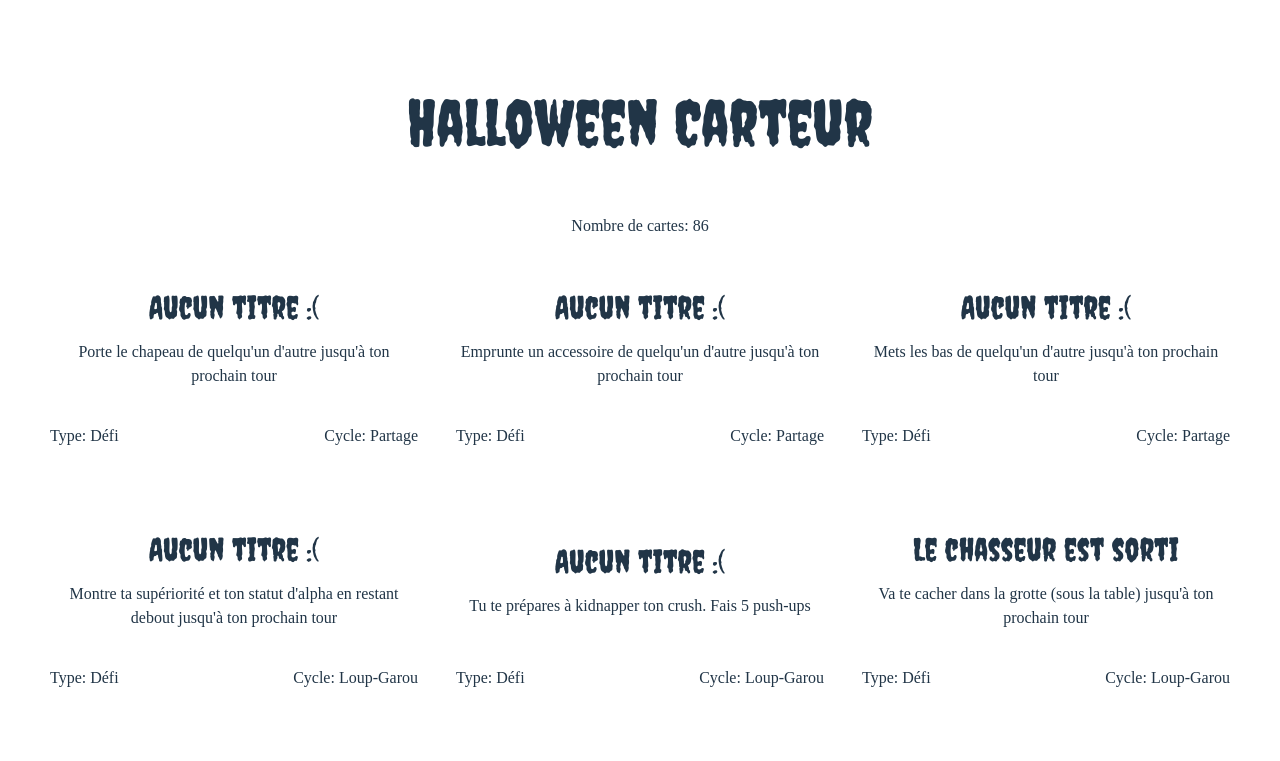
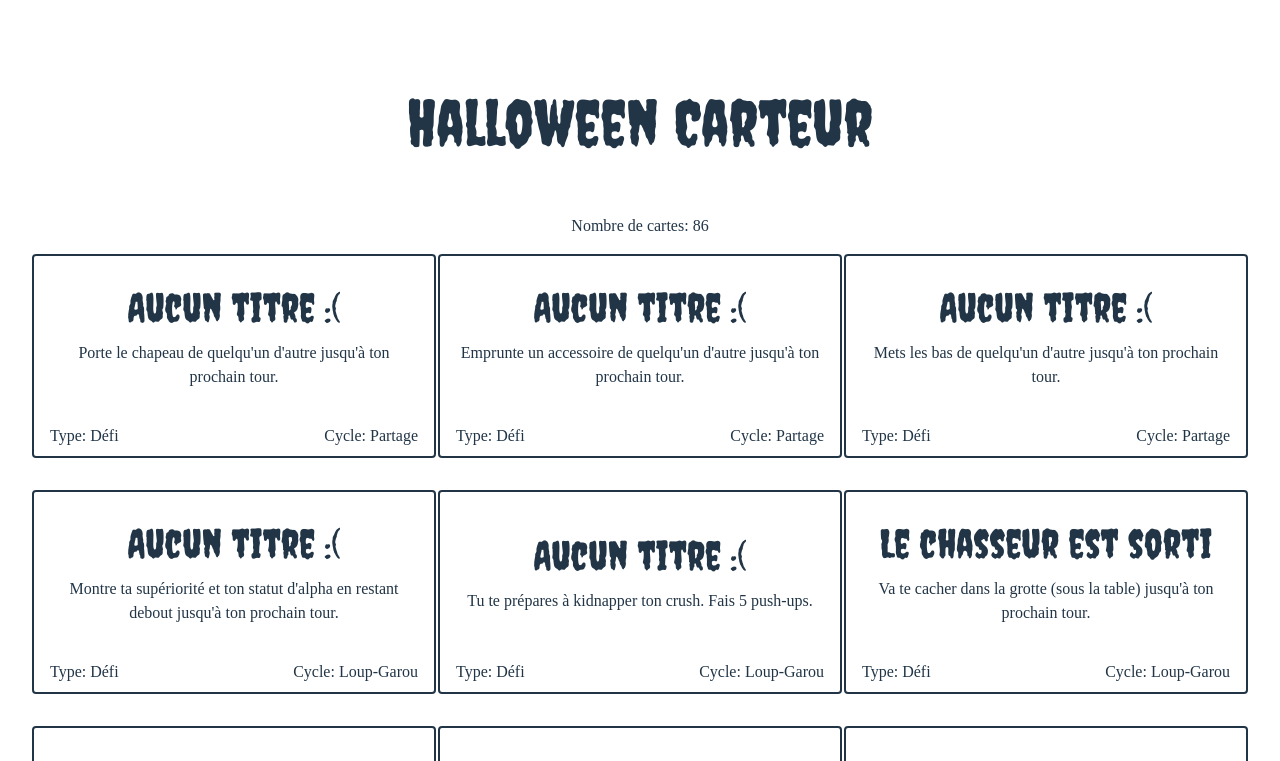
Before and after one commit to beaudry/HalloweenCarteur, a Preact app: page / in a window 1280 px wide. Shown: the top 761 px of the page. Built offline with nearby package versions, Linux system fonts and the light colour scheme; a web font is replaced by a local one.

Commit message:
Les questions sont correctement classifiées. Début du formatage

```diff
--- a/src/app.css
+++ b/src/app.css
@@ -9,7 +9,7 @@ h1 {
 }
 
 h2 {
-  font-size: 2rem;
+  font-size: 2.5rem;
 }
 
 h1,
@@ -24,27 +24,6 @@ h2 {
   text-align: center;
 }
 
-.logo {
-  height: 6em;
-  padding: 1.5em;
-}
-
-.logo:hover {
-  filter: drop-shadow(0 0 2em #646cffaa);
-}
-
-.logo.preact:hover {
-  filter: drop-shadow(0 0 2em #673ab8aa);
-}
-
-.card {
-  padding: 2em;
-}
-
-.read-the-docs {
-  color: #888;
-}
-
 #grille {
   display: flex;
   flex-wrap: wrap;
@@ -52,5 +31,11 @@ h2 {
 }
 
 .carte-conteneur {
-  margin-bottom: 1cm;
+  margin-bottom: 2rem;
 }
+
+@media print {
+  .ne-pas-imprimer {
+    display: none;
+  }
+}
--- a/src/app.tsx
+++ b/src/app.tsx
@@ -10,8 +10,10 @@ function obtenirCartesDeLaCategorie(categorie: Categorie) {
 function App() {
   return (
     <div>
-      <h1>Halloween Carteur</h1>
-      <p>Nombre de cartes: {cartes.length}</p>
+      <div className="ne-pas-imprimer">
+        <h1>Halloween Carteur</h1>
+        <p>Nombre de cartes: {cartes.length}</p>
+      </div>
 
       <div id="grille">
         {cartes.map(carte => <div class="carte-conteneur"><CarteHalloween carte={carte} /></div>)}
--- a/src/composants/CarteHalloween.css
+++ b/src/composants/CarteHalloween.css
@@ -8,10 +8,11 @@
     display: flex;
     flex-direction: column;
     justify-content: center;
+    break-inside: avoid;
 }
 
 .carte-contenu {
-    padding: 16px;
+    padding: 1rem;
     flex: 1;
     display: flex;
     flex-direction: column;
@@ -19,16 +20,28 @@
 }
 
 .carte-pied {
-    padding: 8px 16px;
+    padding: 0.5rem 1rem;
     display: flex;
     justify-content: space-between;
 }
 
 .carte h2 {
+    line-height: 1.25;
     margin: 0;
-    margin-bottom: 8px;
+    margin-bottom: 0.5rem;
 }
 
 .carte p {
     margin: 0;
 }
+
+.carte ul {
+    margin: 0;
+    text-align: left;
+}
+
+@media (prefers-color-scheme: light) {
+    .carte {
+        border-color: #213547;
+    }
+}
--- a/src/composants/CarteHalloween.tsx
+++ b/src/composants/CarteHalloween.tsx
@@ -9,7 +9,12 @@ function CarteHalloween({ carte }: CarteHalloweenProps) {
     return <div className="carte">
         <div className="carte-contenu">
             <h2>{carte.titre ?? "Aucun titre :("}</h2>
-            <p>{carte.description}</p>
+            {Array.isArray(carte.description) ?
+                <ul>
+                    {carte.description.map(itemDescription => <li key={itemDescription}>{itemDescription}</li>)}
+                </ul>
+                : <p>{carte.description}</p>
+            }
         </div>
         <div className="carte-pied">
             <span>Type: {carte.categorie}</span>
--- a/src/donnees/cartes.ts
+++ b/src/donnees/cartes.ts
@@ -2,57 +2,57 @@ import Carte from "../modeles/Carte";
 import Categorie from "../modeles/Categorie";
 
 const cartes: Carte[] = [
-    { categorie: Categorie.defi, cycle: "Partage", description: "Porte le chapeau de quelqu'un d'autre jusqu'à ton prochain tour" },
-    { categorie: Categorie.defi, cycle: "Partage", description: "Emprunte un accessoire de quelqu'un d'autre jusqu'à ton prochain tour" },
-    { categorie: Categorie.defi, cycle: "Partage", description: "Mets les bas de quelqu'un d'autre jusqu'à ton prochain tour" },
-    { categorie: Categorie.defi, cycle: "Loup-Garou", description: "Montre ta supériorité et ton statut d'alpha en restant debout jusqu'à ton prochain tour" },
-    { categorie: Categorie.defi, cycle: "Loup-Garou", description: "Tu te prépares à kidnapper ton crush. Fais 5 push-ups" },
-    { categorie: Categorie.defi, cycle: "Loup-Garou", description: "Va te cacher dans la grotte (sous la table) jusqu'à ton prochain tour", titre: "Le chasseur est sorti" },
+    { categorie: Categorie.defi, cycle: "Partage", description: "Porte le chapeau de quelqu'un d'autre jusqu'à ton prochain tour." },
+    { categorie: Categorie.defi, cycle: "Partage", description: "Emprunte un accessoire de quelqu'un d'autre jusqu'à ton prochain tour." },
+    { categorie: Categorie.defi, cycle: "Partage", description: "Mets les bas de quelqu'un d'autre jusqu'à ton prochain tour." },
+    { categorie: Categorie.defi, cycle: "Loup-Garou", description: "Montre ta supériorité et ton statut d'alpha en restant debout jusqu'à ton prochain tour." },
+    { categorie: Categorie.defi, cycle: "Loup-Garou", description: "Tu te prépares à kidnapper ton crush. Fais 5 push-ups." },
+    { categorie: Categorie.defi, cycle: "Loup-Garou", description: "Va te cacher dans la grotte (sous la table) jusqu'à ton prochain tour.", titre: "Le chasseur est sorti" },
     { categorie: Categorie.defi, cycle: "Loup-Garou", description: "Le chaperon rouge prend du temps à s'en venir. Va faire la chaise pendant 20 secondes." },
-    { categorie: Categorie.defi, cycle: "Social", description: "Nomme correctement tous les joueurs à la table" },
-    { categorie: Categorie.defi, cycle: "Social", description: "Va chercher un/une non-joueur/euse et viens nous le/la présenter en quelques phrases" },
-    { categorie: Categorie.defi, cycle: "Social", description: "Va changer la chanson qui joue et mets celle de ton choix. Tu dois la chanter (assez fort pour que les gens à la table t'entendent)" },
-    { categorie: Categorie.defi, cycle: "Social", description: "Amène un rouleau de Rockets à Charles-André" },
-    { categorie: Categorie.defi, cycle: "Social", description: "Amène un bonbon à Léa" },
-    { categorie: Categorie.defi, cycle: "Social", description: "Laisse un commentaire aux hôtes à propos de l'événement" },
-    { categorie: Categorie.defi, cycle: "Où est Charlie", description: "Va chercher un non-joueur qui a un chat chez lui" },
-    { categorie: Categorie.defi, cycle: "Où est Charlie", description: "Va chercher un non-joueur qui a une imprimante 3D chez lui" },
-    { categorie: Categorie.defi, cycle: "Où est Charlie", description: "Va chercher un non-joueur qui est encore aux études" },
-    { categorie: Categorie.defi, cycle: "Où est Charlie", description: "Va chercher un non-joueur qui est venu en autobus" },
-    { categorie: Categorie.defi, cycle: "Où est Charlie", description: "Va chercher un non-joueur qui est venu en voiture" },
-    { categorie: Categorie.defi, cycle: "Langage", description: "Parle avec un accent français jusqu'à ton prochain tour" },
-    { categorie: Categorie.defi, cycle: "Langage", description: "Parle en anglais jusqu'à ton prochain tour" },
-    { categorie: Categorie.defi, cycle: "Langage", description: "Ne dis plus un mot jusqu'à ton prochain tour" },
-    { categorie: Categorie.defi, cycle: "Langage", description: "Communique seulement en utilisant plusieurs cris d'animaux jusqu'à ton prochain tour" },
-    { categorie: Categorie.defi, cycle: "Mimes", description: "Une citrouille avec une chandelle à l'intérieur" },
-    { categorie: Categorie.defi, cycle: "Mimes", description: "Lancer du papier de toilette sur une maison" },
-    { categorie: Categorie.defi, cycle: "Mimes", description: "Buffy contre les vampires" },
-    { categorie: Categorie.defi, cycle: "Mimes", description: "Le film l'Exorciste" },
-    { categorie: Categorie.defi, cycle: "Mimes", description: "Le film Twilight" },
-    { categorie: Categorie.defi, cycle: "Mimes", description: "Nick Quasi-Sans-Tête" },
-    { categorie: Categorie.chaos, cycle: "Réorganisation", description: "Réorganisez les pions selon la grandeur croissante des joueurs" },
-    { categorie: Categorie.chaos, cycle: "Réorganisation", description: "Réorganisez les pions selon la grandeur décroissante des joueurs" },
+    { categorie: Categorie.defi, cycle: "Social", description: "Nomme correctement tous les joueurs à la table." },
+    { categorie: Categorie.defi, cycle: "Social", description: "Va chercher un/une non-joueur/euse et viens nous le/la présenter en quelques phrases." },
+    { categorie: Categorie.defi, cycle: "Social", description: "Va changer la chanson qui joue et mets celle de ton choix. Tu dois la chanter (assez fort pour que les gens à la table t'entendent)." },
+    { categorie: Categorie.defi, cycle: "Social", description: "Amène un rouleau de Rockets à Charles-André." },
+    { categorie: Categorie.defi, cycle: "Social", description: "Amène un bonbon à Léa." },
+    { categorie: Categorie.defi, cycle: "Social", description: "Laisse un commentaire aux hôtes à propos de l'événement." },
+    { categorie: Categorie.defi, cycle: "Où est Charlie", description: "Va chercher un non-joueur qui a un chat chez lui." },
+    { categorie: Categorie.defi, cycle: "Où est Charlie", description: "Va chercher un non-joueur qui a une imprimante 3D chez lui." },
+    { categorie: Categorie.defi, cycle: "Où est Charlie", description: "Va chercher un non-joueur qui est encore aux études." },
+    { categorie: Categorie.defi, cycle: "Où est Charlie", description: "Va chercher un non-joueur qui est venu en autobus." },
+    { categorie: Categorie.defi, cycle: "Où est Charlie", description: "Va chercher un non-joueur qui est venu en voiture." },
+    { categorie: Categorie.defi, cycle: "Langage", description: "Parle avec un accent français jusqu'à ton prochain tour." },
+    { categorie: Categorie.defi, cycle: "Langage", description: "Parle en anglais jusqu'à ton prochain tour." },
+    { categorie: Categorie.defi, cycle: "Langage", description: "Ne dis plus un mot jusqu'à ton prochain tour." },
+    { categorie: Categorie.defi, cycle: "Langage", description: "Communique seulement en utilisant plusieurs cris d'animaux jusqu'à ton prochain tour." },
+    { categorie: Categorie.defi, cycle: "Mimes", description: "Une citrouille avec une chandelle à l'intérieur." },
+    { categorie: Categorie.defi, cycle: "Mimes", description: "Lancer du papier de toilette sur une maison." },
+    { categorie: Categorie.defi, cycle: "Mimes", description: "Buffy contre les vampires." },
+    { categorie: Categorie.defi, cycle: "Mimes", description: "Le film l'Exorciste." },
+    { categorie: Categorie.defi, cycle: "Mimes", description: "Le film Twilight." },
+    { categorie: Categorie.defi, cycle: "Mimes", description: "Nick Quasi-Sans-Tête." },
+    { categorie: Categorie.chaos, cycle: "Réorganisation", description: "Réorganisez les pions selon la grandeur croissante des joueurs." },
+    { categorie: Categorie.chaos, cycle: "Réorganisation", description: "Réorganisez les pions selon la grandeur décroissante des joueurs." },
     { categorie: Categorie.chaos, cycle: "Réorganisation", description: "Réorganisez les pions en ordre alphabétique du prénom des joueurs." },
     { categorie: Categorie.chaos, cycle: "Réorganisation", description: "Réorganisez les pions en ordre désalphabétique du prénom des joueurs." },
-    { categorie: Categorie.chaos, cycle: "Réorganisation", description: "Réorganisez les pions selon l'âge croissant des joueurs" },
-    { categorie: Categorie.chaos, cycle: "Réorganisation", description: "Réorganisez les pions selon l'âge décroissant des joueurs" },
-    { categorie: Categorie.chaos, cycle: "Réorganisation", description: "Vous êtes optimistes! Réorganisez les pions pour que les joueurs avec les récipients les plus pleins soient en avant." },
-    { categorie: Categorie.chaos, cycle: "Réorganisation", description: "Vous êtes pessimistes! Réorganisez les pions pour que les joueurs avec les récipients les plus vides soient avant." },
-    { categorie: Categorie.chaos, cycle: "Réorganisation", description: "Tous les joueurs se décalent d'une place vers la droite" },
-    { categorie: Categorie.chaos, cycle: "Mario Party", description: "Jusqu'à ton prochain tour, les lancers dés font reculer les pions" },
-    { categorie: Categorie.chaos, cycle: "Mario Party", description: "Jusqu'à ton prochain tour, les dés déplacent de la moitié du nombre de cases supposé, arrondi en haut" },
-    { categorie: Categorie.chaos, cycle: "Solidarité", description: "Avance tous les joueurs en arrière de toi d'une case" },
-    { categorie: Categorie.chaos, cycle: "Solidarité", description: "Avance le dernier joueur d'une case" },
-    { categorie: Categorie.chaos, cycle: "Solidarité", description: "Avance tous les joueurs sauf le premier d'une case" },
-    { categorie: Categorie.chaos, cycle: "Solidarité", description: "Recule le premier joueur d'une case" },
-    { categorie: Categorie.chaos, cycle: "Solidarité", description: "Recule d'une case tous les joueurs en avant de toi" },
-    { categorie: Categorie.chaos, cycle: "Solidarité", description: "Tous les joueurs font la prochaine conséquence" },
-    { categorie: Categorie.chaos, cycle: "Garde cette carte", description: "Garde cette carte, et tu pourras l'utiliser quand tu veux pour faire piger une nouvelle conséquence (peut s'utiliser sur n'importe qui)", titre: "Non merci!" },
-    { categorie: Categorie.chaos, cycle: "Garde cette carte", description: "Garde cette carte, et tu pourras l'utiliser quand tu veux pour réussir gratuitement une conséquence qui t'es assignée", titre: "Oui merci!" },
-    { categorie: Categorie.chaos, cycle: "Garde cette carte", description: "Garde cette carte, et tu pourras l'utiliser pour doubler la taille d'une conséquence de n'importe quel joueur. La récompense est aussi doublée", titre: "Portions doubles" },
-    { categorie: Categorie.aide, cycle: "Manque d'inspiration", description: "Avance d'une case" },
-    { categorie: Categorie.aide, cycle: "Manque d'inspiration", description: "Échange de place avec le premier joueur" },
-    { categorie: Categorie.aide, cycle: "Manque d'inspiration", description: "Échange de place avec le joueur de ton choix" },
+    { categorie: Categorie.chaos, cycle: "Réorganisation", description: "Réorganisez les pions selon l'âge croissant des joueurs." },
+    { categorie: Categorie.chaos, cycle: "Réorganisation", description: "Réorganisez les pions selon l'âge décroissant des joueurs." },
+    { categorie: Categorie.chaos, cycle: "Réorganisation", description: "Réorganisez les pions pour que les joueurs avec les récipients les plus pleins soient en avant.", titre: "Vous êtes optimistes" },
+    { categorie: Categorie.chaos, cycle: "Réorganisation", description: "Réorganisez les pions pour que les joueurs avec les récipients les plus vides soient avant.", titre: "Vous êtes pessimistes" },
+    { categorie: Categorie.chaos, cycle: "Réorganisation", description: "Tous les joueurs se décalent d'une place vers la droite." },
+    { categorie: Categorie.chaos, cycle: "Mario Party", description: "Jusqu'à ton prochain tour, les lancers dés font reculer les pions." },
+    { categorie: Categorie.chaos, cycle: "Mario Party", description: "Jusqu'à ton prochain tour, les dés déplacent de la moitié du nombre de cases supposé, arrondi en haut." },
+    { categorie: Categorie.chaos, cycle: "Solidarité", description: "Avance tous les joueurs en arrière de toi d'une case." },
+    { categorie: Categorie.chaos, cycle: "Solidarité", description: "Avance le dernier joueur d'une case." },
+    { categorie: Categorie.chaos, cycle: "Solidarité", description: "Avance tous les joueurs sauf le premier d'une case." },
+    { categorie: Categorie.chaos, cycle: "Solidarité", description: "Recule le premier joueur d'une case." },
+    { categorie: Categorie.chaos, cycle: "Solidarité", description: "Recule d'une case tous les joueurs en avant de toi." },
+    { categorie: Categorie.chaos, cycle: "Solidarité", description: "Tous les joueurs font la prochaine conséquence." },
+    { categorie: Categorie.chaos, cycle: "Garde cette carte", description: "Garde cette carte et utilise-la quand tu veux pour faire piger à n'importe qui une nouvelle conséquence.", titre: "Non merci!" },
+    { categorie: Categorie.chaos, cycle: "Garde cette carte", description: "Garde cette carte et utilise-la quand tu veux pour réussir gratuitement une conséquence qui t'es assignée.", titre: "Oui merci!" },
+    { categorie: Categorie.chaos, cycle: "Garde cette carte", description: "Garde cette carte et utilise-la pour doubler la taille d'une conséquence de n'importe qui. La récompense est aussi doublée.", titre: "Portions doubles." },
+    { categorie: Categorie.aide, cycle: "Manque d'inspiration", description: "Avance d'une case." },
+    { categorie: Categorie.aide, cycle: "Manque d'inspiration", description: "Échange de place avec le premier joueur." },
+    { categorie: Categorie.aide, cycle: "Manque d'inspiration", description: "Échange de place avec le joueur de ton choix." },
     { categorie: Categorie.aide, cycle: "Manque d'inspiration", description: "Rejoue!" },
     { categorie: Categorie.verite, cycle: "Peur", description: "Quel film t'a le plus traumatisé quand tu étais enfant\u202f?" },
     { categorie: Categorie.verite, cycle: "Peur", description: "Quel animal te fait le plus peur\u202f?" },
@@ -63,7 +63,7 @@ const cartes: Carte[] = [
     { categorie: Categorie.verite, cycle: "Halloween", description: "Quel bonbon ne mangeais-tu jamais quand tu passais l'Halloween\u202f?" },
     { categorie: Categorie.verite, cycle: "Halloween", description: "Qu'est-ce que la maison de riches donnait quand tu passais l'Halloween\u202f?" },
     { categorie: Categorie.verite, cycle: "Halloween", description: "Tu as passé l'Halloween jusqu'à quel âge\u202f?" },
-    { categorie: Categorie.verite, cycle: "Mal", description: "Si tous les êtres humains de la planète étaient des copies toi, il faudrait combien de temps avant que quelqu'un tue quelqu'un d'autre\u202f? (La réponse ne peut pas être jamais)" },
+    { categorie: Categorie.verite, cycle: "Mal", description: "Si on remplaçait tous les humains par des copies toi, quand se produira le premier meurtre\u202f? (La réponse ne peut pas être jamais)." },
     { categorie: Categorie.verite, cycle: "Mal", description: "Si un jour tu vas en prison, ce sera pour quelle raison\u202f?" },
     { categorie: Categorie.verite, cycle: "Mal", description: "Si tu devais tuer quelqu'un, quelle arme utiliserais-tu\u202f?" },
     { categorie: Categorie.verite, cycle: "Mal", description: "Qui est ton tueur préféré\u202f?" },
@@ -71,23 +71,23 @@ const cartes: Carte[] = [
     { categorie: Categorie.verite, cycle: "Mal", description: "Préférerais-tu mourir, ou devenir un vampire\u202f?" },
     { categorie: Categorie.verite, cycle: "Mal", description: "Préférerais-tu mourir, ou devenir un loup-garou\u202f?" },
     { categorie: Categorie.verite, cycle: "Mal", description: "Préférerais-tu mourir, ou devenir un zombie\u202f?" },
-    { categorie: Categorie.verite, cycle: "Mal", description: "Dans quel cercle de l'enfer es-tu le plus probable d'aller\u202f? (Les cercles sont: limbes, luxure, gourmandise, avarice, colère, hérésie, fraude, trahison)" },
+    { categorie: Categorie.verite, cycle: "Mal", description: "Dans quel cercle de l'enfer es-tu le plus probable d'aller\u202f? (limbes, luxure, gourmandise, avarice, colère, hérésie, fraude, trahison)." },
     { categorie: Categorie.verite, cycle: "Mal", description: "Quelle est ton incantation préférée\u202f?" },
-    { categorie: Categorie.verite, cycle: "Marie/tue/fourre", description: "Un loup-garou, un vampire, un zombie" },
-    { categorie: Categorie.verite, cycle: "Marie/tue/fourre", description: "Jigsaw (la marionette), Chucky, un Mogwai/gremlin" },
-    { categorie: Categorie.verite, cycle: "Marie/tue/fourre", description: "Leatherface (The Texas Chainsaw Massacre), Jason Voorhees (Friday the 13th), Michael Myer (Halloween)" },
-    { categorie: Categorie.verite, cycle: "Marie/tue/fourre", description: "Godzilla, Mothra, King Kong" },
-    { categorie: Categorie.verite, cycle: "Marie/tue/fourre", description: "Patrick Bateman (American Psycho), Sweeney Todd, Hannibal Lecter" },
+    { categorie: Categorie.verite, cycle: "Marie/tue/fourre", description: "Un loup-garou, un vampire, un zombie." },
+    { categorie: Categorie.verite, cycle: "Marie/tue/fourre", description: ["Jigsaw (la marionette)", "Chucky", "Un Mogwai/gremlin"], titre: "Jouets" },
+    { categorie: Categorie.verite, cycle: "Marie/tue/fourre", description: ["Leatherface (Massacre à la tronçonneuse)", "Jason Voorhees (Friday the 13th)", "Michael Myer (Halloween)"], titre: "Masques" },
+    { categorie: Categorie.verite, cycle: "Marie/tue/fourre", description: ["Godzilla", "Mothra", "King Kong"], titre: "Animaux" },
+    { categorie: Categorie.verite, cycle: "Marie/tue/fourre", description: ["Patrick Bateman (American Psycho)", "Sweeney Todd", "Hannibal Lecter"], titre: "Sigmas" },
     { categorie: Categorie.verite, cycle: "Mises en situation", description: "Tu reçois un bébé zombie, que tu ne peux pas donner. Que fais-tu\u202f?" },
     { categorie: Categorie.verite, cycle: "Mises en situation", description: "Un tueur en série est dans ta maison/appartement. Où vas-tu te réfugier\u202f?" },
     { categorie: Categorie.verite, cycle: "Mises en situation", description: "Une succube apparaît devant toi et désire ton «\u00a0«\u00a0essence\u00a0»\u00a0». Lui donnes-tu\u202f?" },
     { categorie: Categorie.verite, cycle: "Mises en situation", description: "Lors d'un rituel occulte, qui manifesterais-tu, et que lui demanderais-tu\u202f?" },
     { categorie: Categorie.verite, cycle: "Mises en situation", description: "Si tu étais un fantôme, qu'hanterais-tu\u202f?" },
     { categorie: Categorie.verite, cycle: "Mises en situation", description: "Si tu étais dans un film d'horreur, quel rôle occuperais-tu\u202f?" },
-    { categorie: Categorie.verite, cycle: "Informations", description: "Raconte-nous ta journée d'hier" },
+    { categorie: Categorie.verite, cycle: "Informations", description: "Raconte-nous ta journée d'hier." },
     { categorie: Categorie.verite, cycle: "Informations", description: "Comment connais-tu les hôtes de l'événement\u202f?" },
     { categorie: Categorie.verite, cycle: "Informations", description: "Quelle est la dernière chose que tu as commencé à apprendre\u202f?" },
-    { categorie: Categorie.verite, cycle: "Informations", description: "Quel est le dernier film que tu as vu?" },
+    { categorie: Categorie.verite, cycle: "Informations", description: "Quel est le dernier film que tu as vu." },
 ];
 
 export default cartes;
--- a/src/modeles/Carte.ts
+++ b/src/modeles/Carte.ts
@@ -3,7 +3,7 @@ import Categorie from "./Categorie"
 type Carte = {
     categorie?: Categorie;
     cycle?: string;
-    description: string,
+    description: string | string[],
     titre?: string,
 }
 
```
